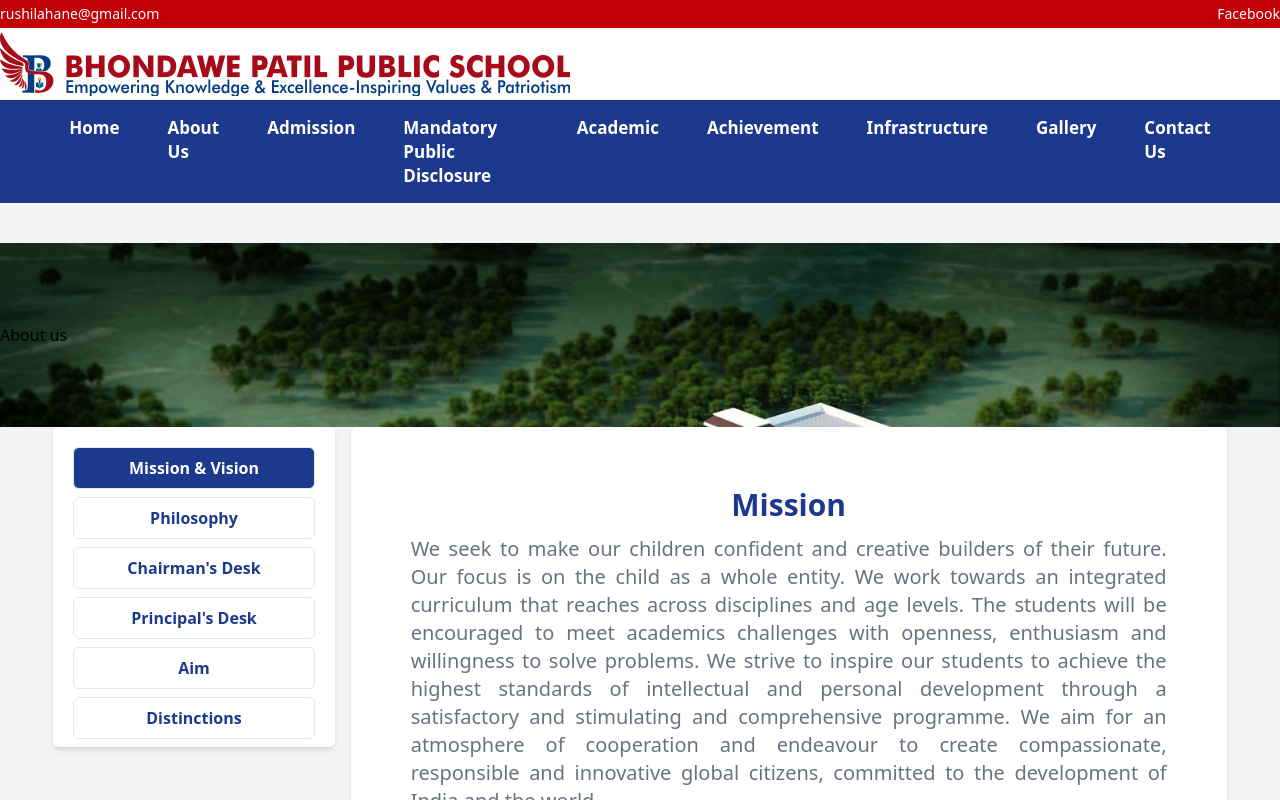
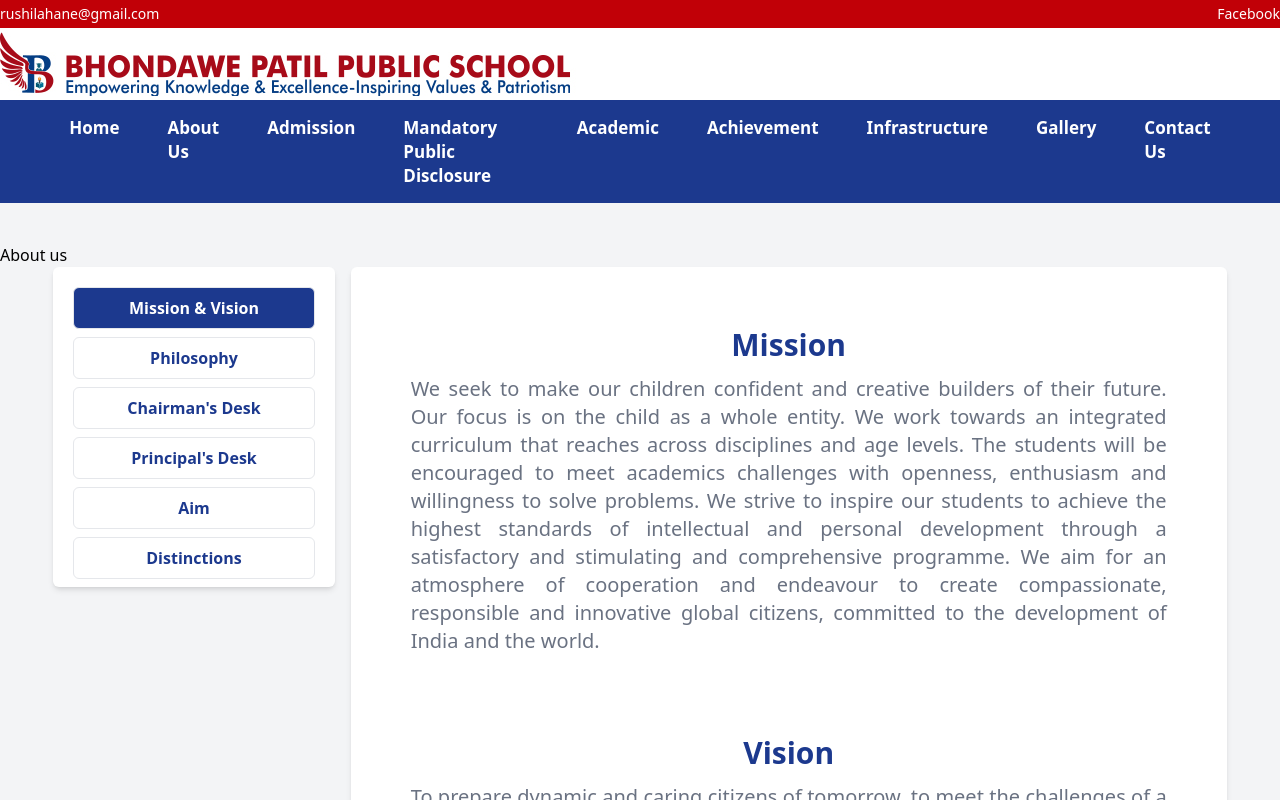
Before and after one commit to Rushi-Lahane/School-Repo, a React (Vite) app: page /about in a window 1280 px wide. Shown: the top 800 px of the page. Built offline with nearby package versions, Linux system fonts and the light colour scheme.

Commit message:
background issue

```diff
--- a/src/pages/About.jsx
+++ b/src/pages/About.jsx
@@ -25,8 +25,8 @@
     return (
       <>
         <div className='bg-gray-100 py-10'>
-        <div className="bg-[url('/images/home/bg-building.jpg')] bg-cover bg-no-repeat py-20">
-            <h2>About us</h2>
+        <div className='bg-[url("/images/about/about-bg.jpg")] bg-no-repeat bg-cover'>
+        <h2>About us</h2>
           </div>
           <div className='w-11/12 mx-auto grid grid-cols-1 sm:grid-cols-12 gap-y-5 sm:gap-x-4'>
             {/* side bar button */}
```
